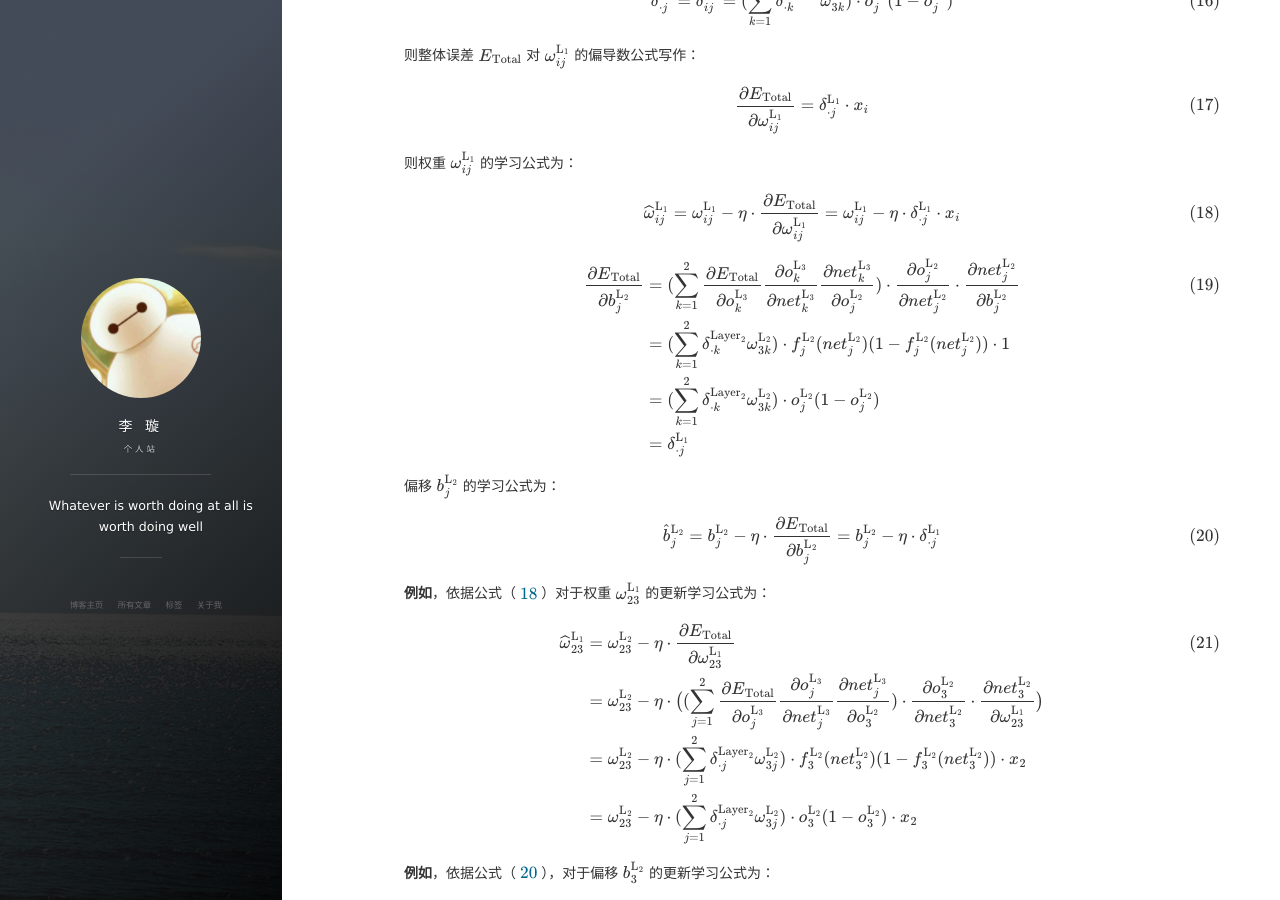
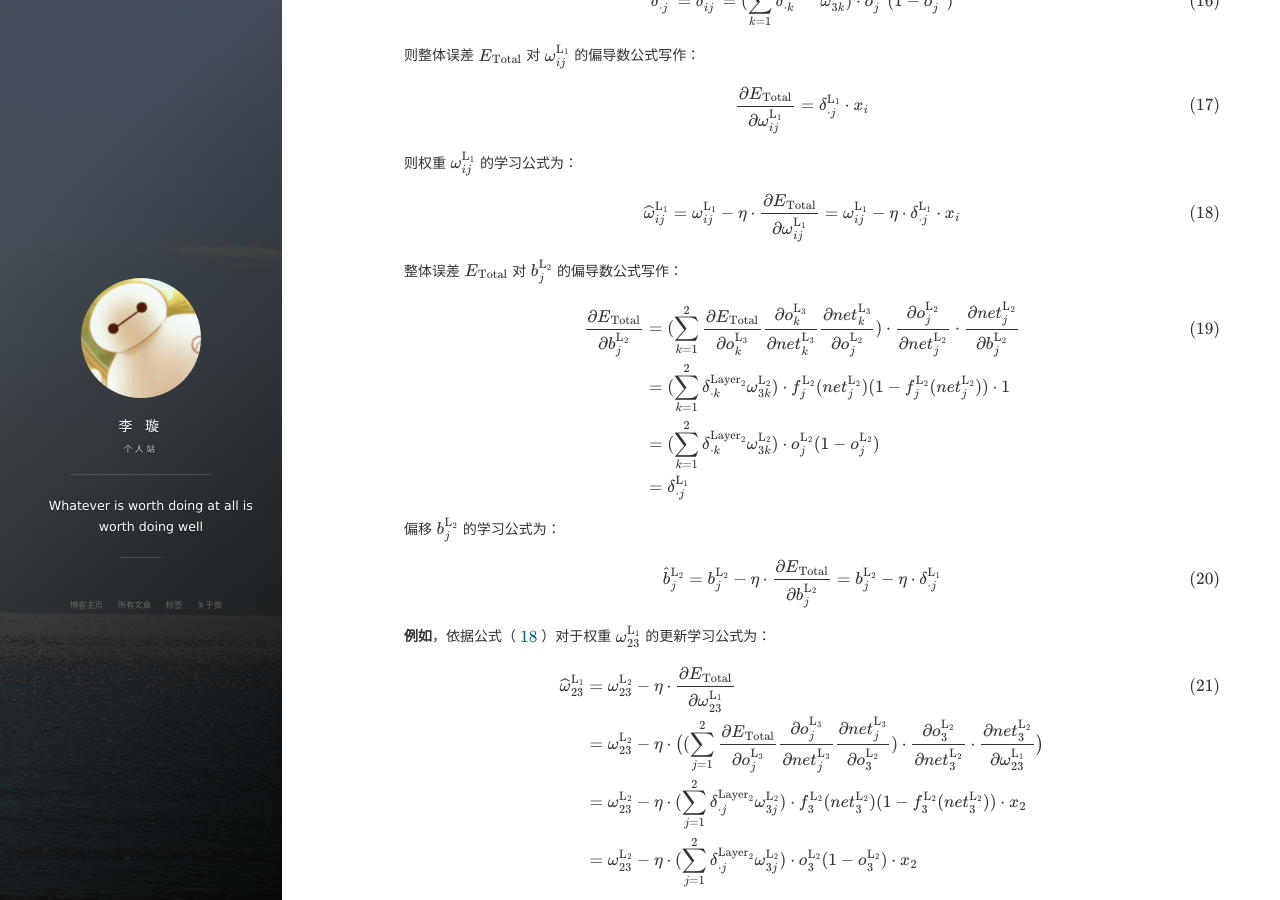
Before and after one commit to leexuan/leexuan.github.io, a Jekyll site: the page built from _posts/2016-09-07-MachineLearning_BackPropagationNeuralNetworks.md, in a window 1280 px wide and 900 px high, scrolled down 3693 px. Built offline with Jekyll 4.4.1, drawn with Linux system fonts in a browser that asks for light colours; nearby versions of some CDN libraries; formulas are drawn with MathJax 3; comment, search, counter and statistics services are not loaded.

Commit message:
Modifed.

```diff
--- a/_posts/2016-09-07-MachineLearning_BackPropagationNeuralNetworks.md
+++ b/_posts/2016-09-07-MachineLearning_BackPropagationNeuralNetworks.md
@@ -175,6 +175,8 @@ $$\begin{equation}\label{eqn:Self-updating formular for weights between L1 and L
 = \omega^{\text{L}_1}_{ij} - \eta \cdot \delta^{\text{L}_1}_{\cdot j} \cdot x_i
 \end{equation}$$
 
+整体误差&nbsp;$$E_{\text{Total}}$$&nbsp;对&nbsp;$$b^{\text{L}_2}_{j}$$&nbsp;的偏导数公式写作：
+
 $$\begin{align}
 \frac{\partial E_{\text{Total}}}{\partial b^{\text{L}_2}_{j}}
 &= (\sum_{k=1}^{2}{\frac{\partial E_{\text{Total}}}{\partial o^{\text{L}_3}_{k}} \frac{\partial o^{\text{L}_3}_{k}}{\partial net^{\text{L}_3}_k} \frac{\partial net^{\text{L}_3}_k}{\partial o^{\text{L}_2}_{j}}})  \cdot \frac{\partial o^{\text{L}_2}_{j}}{\partial net^{\text{L}_2}_j} \cdot \frac{\partial net^{\text{L}_2}_j}{\partial b^{\text{L}_2}_{j}} \\
```
Also changed, not shown: 1 other file.
